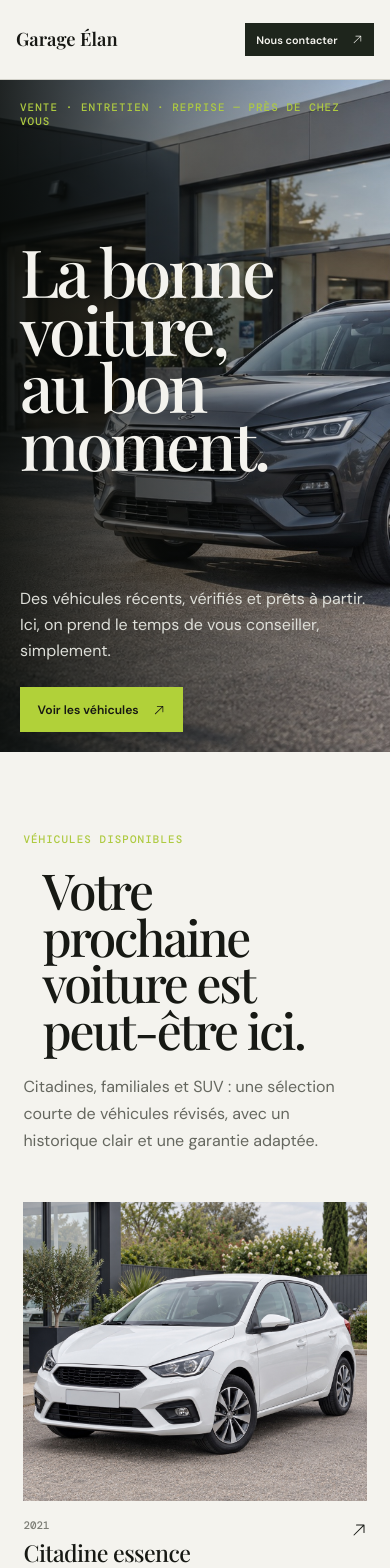
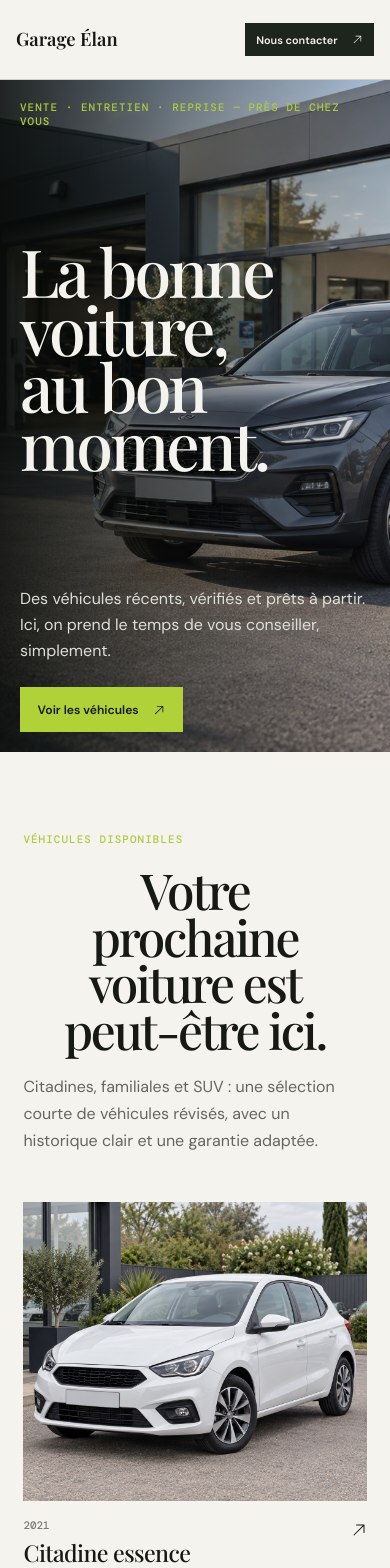
Before and after one commit to ANTL-software/antl-landing-page-template-04, a React (Vite) app: page / in a window 390 px wide. Shown: the top 1568 px of the page. Built offline with nearby package versions, Linux system fonts and the light colour scheme; a web font is replaced by a local one.

Commit message:
style: center editorial title treatments

```diff
--- a/src/content/site.ts
+++ b/src/content/site.ts
@@ -22,7 +22,7 @@ export const site: VehicleSite = {
   gallery: { eyebrow: "Le parc", title: "Voir, essayer, décider sans pression.", text: "Un lieu simple, des véhicules accessibles et une équipe disponible pour vous guider à votre rythme.", image: { src: garageExterior, alt: "Architecture d’un garage indépendant moderne avec un SUV récent" }, cta: { label: "Préparer ma visite", href: "#contact" } },
   story: { eyebrow: "L’atelier", title: "Entretenue avec soin.\nPrête à rouler longtemps.", text: "Nos techniciens contrôlent chaque véhicule avant sa mise en vente et assurent aussi l’entretien courant de votre voiture, quelle que soit sa marque.", image: { src: atelierService, alt: "Technicien réalisant un diagnostic sur un crossover récent dans l’atelier" }, fact: "100 % des véhicules contrôlés avant livraison" },
   approach: { eyebrow: "Nos services", title: "Bien plus qu’une vente.", steps: [{ number: "01", title: "Véhicules révisés", text: "Chaque véhicule est contrôlé, préparé et présenté avec ses informations essentielles." }, { number: "02", title: "Reprise & financement", text: "Nous étudions votre reprise et trouvons une solution de financement adaptée à votre projet." }, { number: "03", title: "Entretien local", text: "Révision, pneumatiques et réparations : l’atelier reste à vos côtés après votre achat." }] },
-  contact: { eyebrow: "Passer nous voir", title: "Un projet auto ? Parlons-en.", text: "Dites-nous ce que vous cherchez ou venez découvrir les véhicules disponibles au garage.", cta: { label: "Prendre rendez-vous", href: "mailto:bonjour@garage-elan.fr" }, note: "Du lundi au samedi · Essai sur rendez-vous" },
+  contact: { eyebrow: "Passer nous voir", title: "Un projet auto ?\nParlons-en.", text: "Dites-nous ce que vous cherchez ou venez découvrir les véhicules disponibles au garage.", cta: { label: "Prendre rendez-vous", href: "mailto:bonjour@garage-elan.fr" }, note: "Du lundi au samedi · Essai sur rendez-vous" },
   footer: { city: "Votre ville · France", email: "bonjour@garage-elan.fr", copyright: "© 2026 Garage Élan" },
   sections: [{ id: "collection", enabled: true }, { id: "gallery", enabled: true }, { id: "story", enabled: true }, { id: "approach", enabled: true }, { id: "contact", enabled: true }],
 };
--- a/src/styles/site.scss
+++ b/src/styles/site.scss
@@ -26,7 +26,7 @@ a { color: inherit; text-decoration: none; }
 .section h2 { font-size: clamp(3.1rem, 5.8vw, 6rem); }
 .collection { overflow: hidden; }
 .collection__intro { display: grid; grid-template-columns: .75fr 1.1fr .7fr; gap: 2rem; align-items: end; max-width: 92rem; margin: 0 auto clamp(3.5rem, 7vw, 7rem); }
-.collection__intro h2 { max-width: 10ch; justify-self: center; }
+.collection__intro h2 { max-width: 10ch; justify-self: center; text-align: center; }
 .collection__intro > p:last-child { max-width: 25rem; margin: 0; color: #65675f; line-height: 1.7; }
 .vehicle-grid { display: grid; grid-template-columns: 1.25fr .85fr 1.05fr; gap: clamp(1rem, 3vw, 3.5rem); max-width: 92rem; margin: auto; align-items: start; }
 .vehicle-card { display: block; background: #f4f3ee; transition: transform .25s ease; }
@@ -77,7 +77,7 @@ a { color: inherit; text-decoration: none; }
 
 .contact { text-align: center; background: #b1d139; }
 .contact .eyebrow { color: #28301c; }
-.contact h2 { max-width: 11ch; margin: 1rem auto 1.75rem; font-size: clamp(3.5rem, 7vw, 7rem); line-height: .94; }
+.contact h2 { max-width: 14ch; margin: 1rem auto 1.75rem; font-size: clamp(3.5rem, 7vw, 7rem); line-height: .94; text-align: center; }
 .contact > p:not(.eyebrow) { max-width: 35rem; margin: 0 auto 2rem; line-height: 1.65; }
 .contact .link-button { background: #1e251c; color: #f4f3ee; }
 .contact small { display: block; margin-top: 1.5rem; color: #3f492d; }
@@ -94,6 +94,7 @@ footer { display: flex; justify-content: space-between; gap: 1rem; padding: 1.5r
   .hero__bottom { align-items: start; flex-direction: column; gap: 1.5rem; }
   .collection__intro, .gallery, .story, .section-heading, .approach ol { grid-template-columns: 1fr; }
   .collection__intro { gap: 1.25rem; margin-bottom: 3rem; }
+  .collection__intro h2 { margin-inline: auto; }
   .vehicle-grid { grid-template-columns: 1fr; gap: 2.5rem; }
   .vehicle-card--2, .vehicle-card--3 { margin-top: 0; }
   .vehicle-card__image, .vehicle-card--1 .vehicle-card__image, .vehicle-card--2 .vehicle-card__image, .vehicle-card--3 .vehicle-card__image { aspect-ratio: 1.15; }
```
